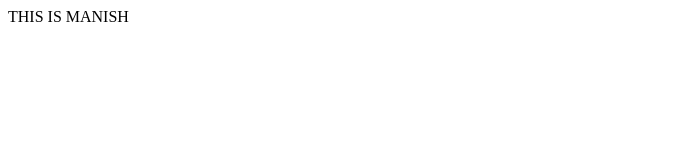
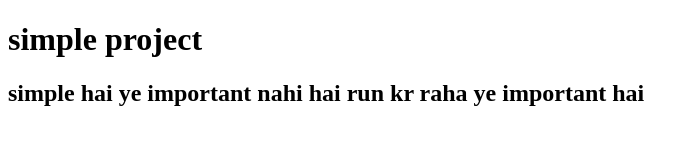
Before and after one commit to unite3/htmlw3, a plain HTML site: page index.html in a window 1280 px wide. Shown: the whole page, without its empty margins (0-698 px from the left). Drawn offline with Linux system fonts and the light colour scheme.

Commit message:
Update index.html
updated with new heading

```diff
--- a/index.html
+++ b/index.html
@@ -4,6 +4,7 @@
 	<title> My Website </title>
 </head>
 <body>
-   </h1>THIS IS MANISH</h1>
+   <h1>simple project </h1>
+	<h2> simple hai ye important nahi hai run kr raha ye important hai </h2>
 </body>
 </html>
```
